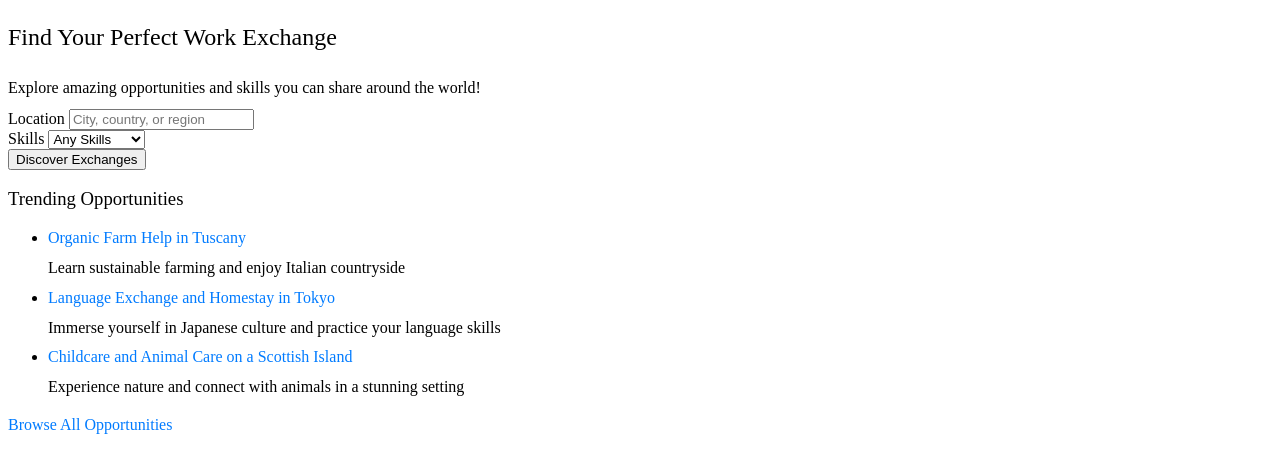
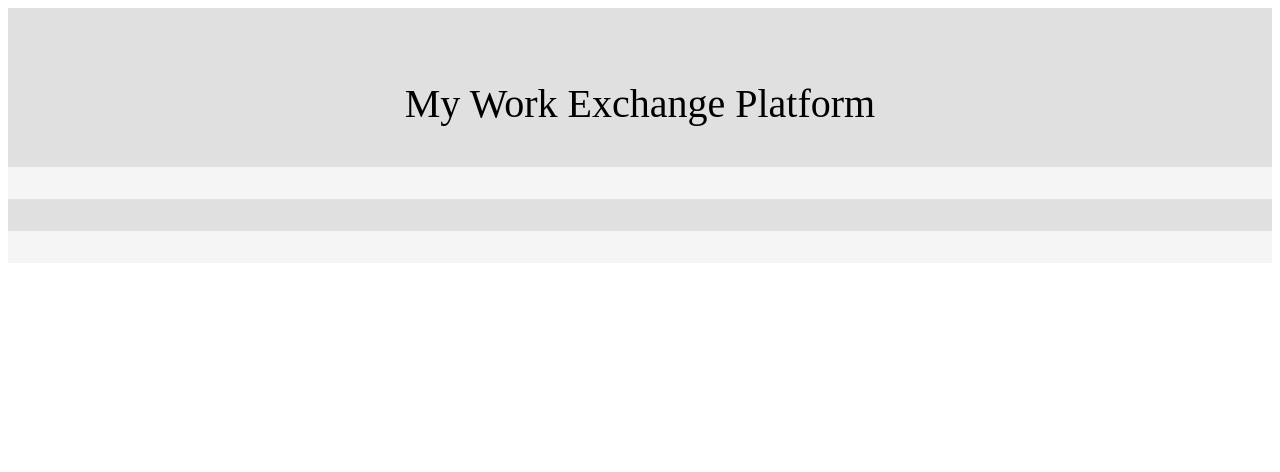
Before and after one commit to ciphergloom/ciphergloom.github.io, a plain HTML site: page Opportunities.html in a window 1280 px wide. Drawn offline with Linux system fonts and the light colour scheme.

Commit message:
Update Opportunities.html

```diff
--- a/Opportunities.html
+++ b/Opportunities.html
@@ -1,51 +1,24 @@
 <!DOCTYPE html>
 <html>
 <head>
-<link rel="stylesheet" href="style.css">
-  </head>
-  <body>
-<section id="opportunities">
-  <h2>Find Your Perfect Work Exchange</h2>
-  <p>Explore amazing opportunities and skills you can share around the world!</p>
-
-  <div class="search-bar">
-    <form action="#">
-      <div class="search-group">
-        <label for="location">Location</label>
-        <input type="text" id="location" name="location" placeholder="City, country, or region">
-      </div>
-      <div class="search-group">
-        <label for="skills">Skills</label>
-        <select name="skills" id="skills">
-          <option value="">Any Skills</option>
-          <option value="gardening">Gardening</option>
-          <option value="construction">Construction</option>
-          <option value="teaching">Teaching</option>
-          </select>
-      </div>
-      <button type="submit" class="button">Discover Exchanges</button>
-    </form>
-  </div>
-
-  <div class="featured-listings">
-    <h3>Trending Opportunities</h3>
-    <ul>
-      <li>
-        <a href="#">Organic Farm Help in Tuscany</a>
-        <p>Learn sustainable farming and enjoy Italian countryside</p>
-      </li>
-      <li>
-        <a href="#">Language Exchange and Homestay in Tokyo</a>
-        <p>Immerse yourself in Japanese culture and practice your language skills</p>
-      </li>
-      <li>
-        <a href="#">Childcare and Animal Care on a Scottish Island</a>
-        <p>Experience nature and connect with animals in a stunning setting</p>
-      </li>
-    </ul>
-  </div>
-
-  <a href="search.html" class="button button-explore">Browse All Opportunities</a>
-</section>
+  <link rel="stylesheet" href="style.css">
+  <meta charset="UTF-8">
+  <meta name="viewport" content="width=device-width, initial-scale=1.0">
+  <title>My Work Exchange Platform - Opportunities</title>
+</head>
+<body>
+  <header>
+    <h1>My Work Exchange Platform</h1>
+    <nav>
+      </nav>
+  </header>
+  <main>
+    <section id="search">
+      </section>
+    <section id="listings">
+      </section>
+  </main>
+  <footer>
+    </footer>
 </body>
- </html>
+</html>
```
